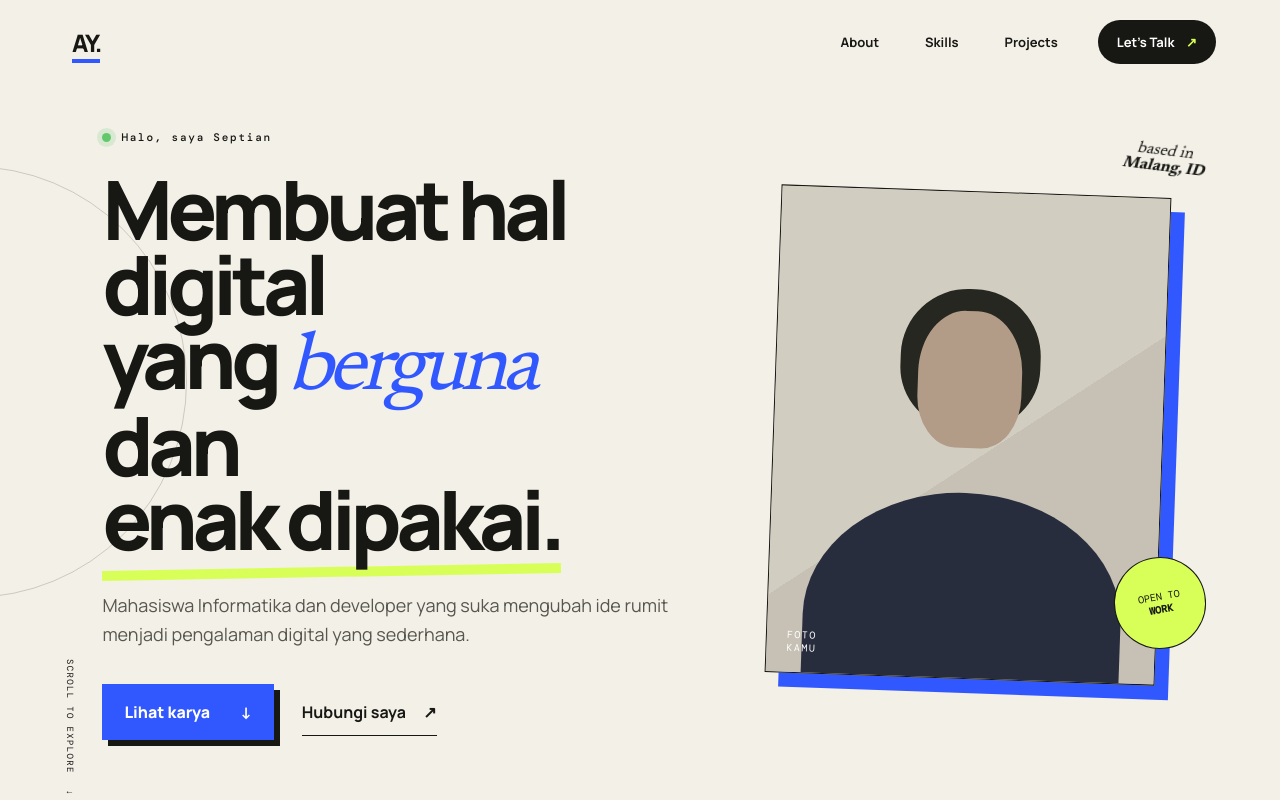
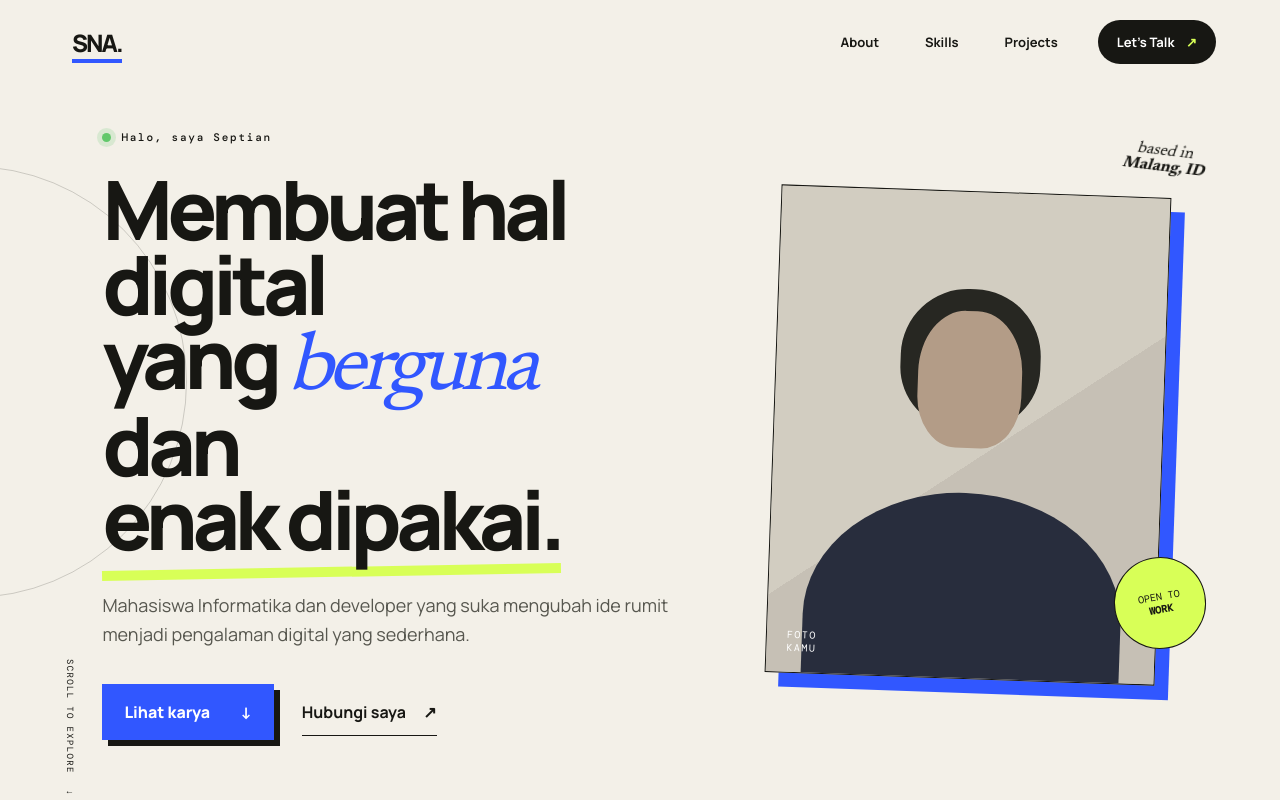
Before and after one commit to naruuu62/portfolio-site, a Next.js app: page / in a window 1280 px wide. Shown: the top 800 px of the page. Built offline with nearby package versions, Linux system fonts and the light colour scheme; a web font is replaced by a local one.

Commit message:
fix some page2

```diff
--- a/app/page.tsx
+++ b/app/page.tsx
@@ -35,7 +35,7 @@ export default function Home() {
   return (
     <main>
       <header className={`nav ${scrolled ? 'nav--scrolled' : ''}`}>
-        <button className="brand" onClick={() => goTo('home')} aria-label="Ke halaman awal"><span>AY.</span></button>
+        <button className="brand" onClick={() => goTo('home')} aria-label="Ke halaman awal"><span>SNA.</span></button>
         <nav className={menuOpen ? 'nav-links nav-links--open' : 'nav-links'} aria-label="Navigasi utama">
           {['about', 'skills', 'projects'].map((item) => <button key={item} onClick={() => goTo(item)}>{item}</button>)}
           <button className="nav-contact" onClick={() => goTo('contact')}>Let&apos;s talk <span>↗</span></button>
@@ -103,11 +103,11 @@ export default function Home() {
       </section>
 
       <section className="contact section" id="contact">
-        <div className="contact-intro"><div className="section-tag light">04 / KONTAK</div><h2>Punya ide?<br /><em>Mari kita<br />bicarakan.</em></h2><p>Saya selalu terbuka untuk project baru, kesempatan kolaborasi, atau sekadar bertukar cerita.</p><a href="mailto:halo@angilbert.dev">halo@angilbert.dev <span>↗</span></a></div>
+        <div className="contact-intro"><div className="section-tag light">04 / KONTAK</div><h2>Punya ide?<br /><em>Mari kita<br />bicarakan.</em></h2><p>Saya selalu terbuka untuk project baru, kesempatan kolaborasi, atau sekadar bertukar cerita.</p><a href="mailto:halo@angilbert.dev">halo@septian.dev <span>↗</span></a></div>
         <form onSubmit={submit}><label>Nama<input name="name" placeholder="Nama kamu" required /></label><label>Email<input name="email" type="email" placeholder="email@kamu.com" required /></label><label>Ceritakan idemu<textarea name="message" placeholder="Sedikit tentang project atau hal yang ingin kamu obrolkan..." required /></label><button className="btn btn-send" type="submit">Kirim pesan <span>↗</span></button><p className={`form-note ${sent ? 'visible' : ''}`} role="status">Pesan tersimpan—terima kasih! Saya akan segera menghubungi kamu.</p></form>
       </section>
 
-      <footer><button className="brand footer-brand" onClick={() => goTo('home')}>AY.</button><p>Dirancang & dibangun dengan niat baik.<br />© 2026 Angilbert.</p><div><a href="#">LinkedIn ↗</a><a href="#">GitHub ↗</a><a href="#">Instagram ↗</a></div></footer>
+      <footer><button className="brand footer-brand" onClick={() => goTo('home')}>SNA.</button><p>Dirancang & dibangun dengan niat baik.<br />© 2026 Septian Nuril A.</p><div><a href="#">LinkedIn ↗</a><a href="#">GitHub ↗</a><a href="#">Instagram ↗</a></div></footer>
     </main>
   );
 }
```
